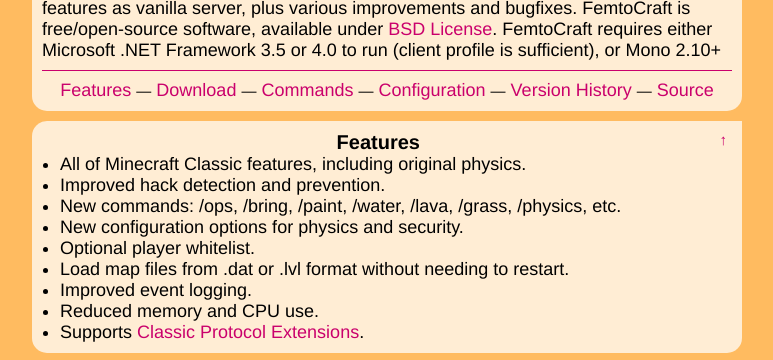
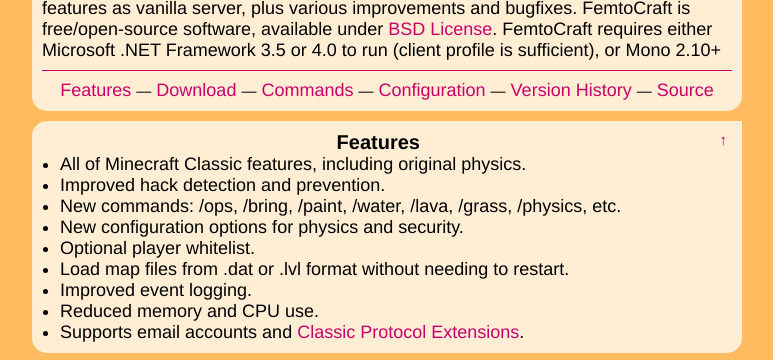
Before and after one commit to mstefarov/FemtoCraft, a plain HTML site: page femto.fcraft.net/index.html in a window 1280 px wide. Shown: the part 386-746 px from the top of the page, without its empty margins (253-1026 px from the left). Drawn offline with Linux system fonts and the light colour scheme.

Commit message:
Added a note about email account support to FemtoCraft homepage

```diff
--- a/femto.fcraft.net/index.html
+++ b/femto.fcraft.net/index.html
@@ -39,7 +39,7 @@
     <li> Load map files from .dat or .lvl format without needing to restart. </li>
     <li> Improved event logging. </li>
     <li> Reduced memory and CPU use. </li>
-    <li> Supports <a href="http://wiki.vg/Classic_Protocol_Extension">Classic Protocol Extensions</a>. </li>
+    <li> Supports email accounts and <a href="http://wiki.vg/Classic_Protocol_Extension">Classic Protocol Extensions</a>. </li>
     </ul>
 </div>
 
```
